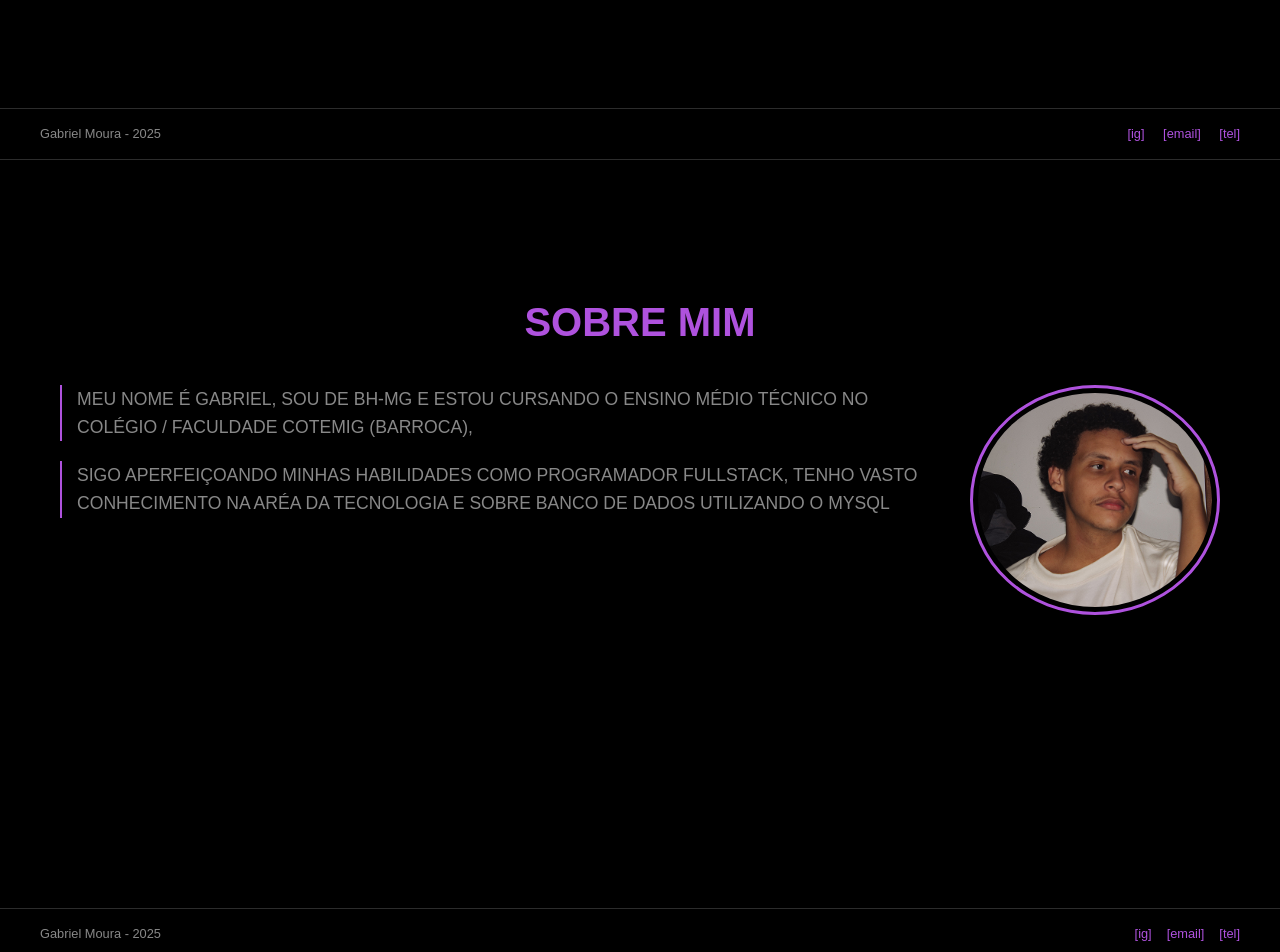
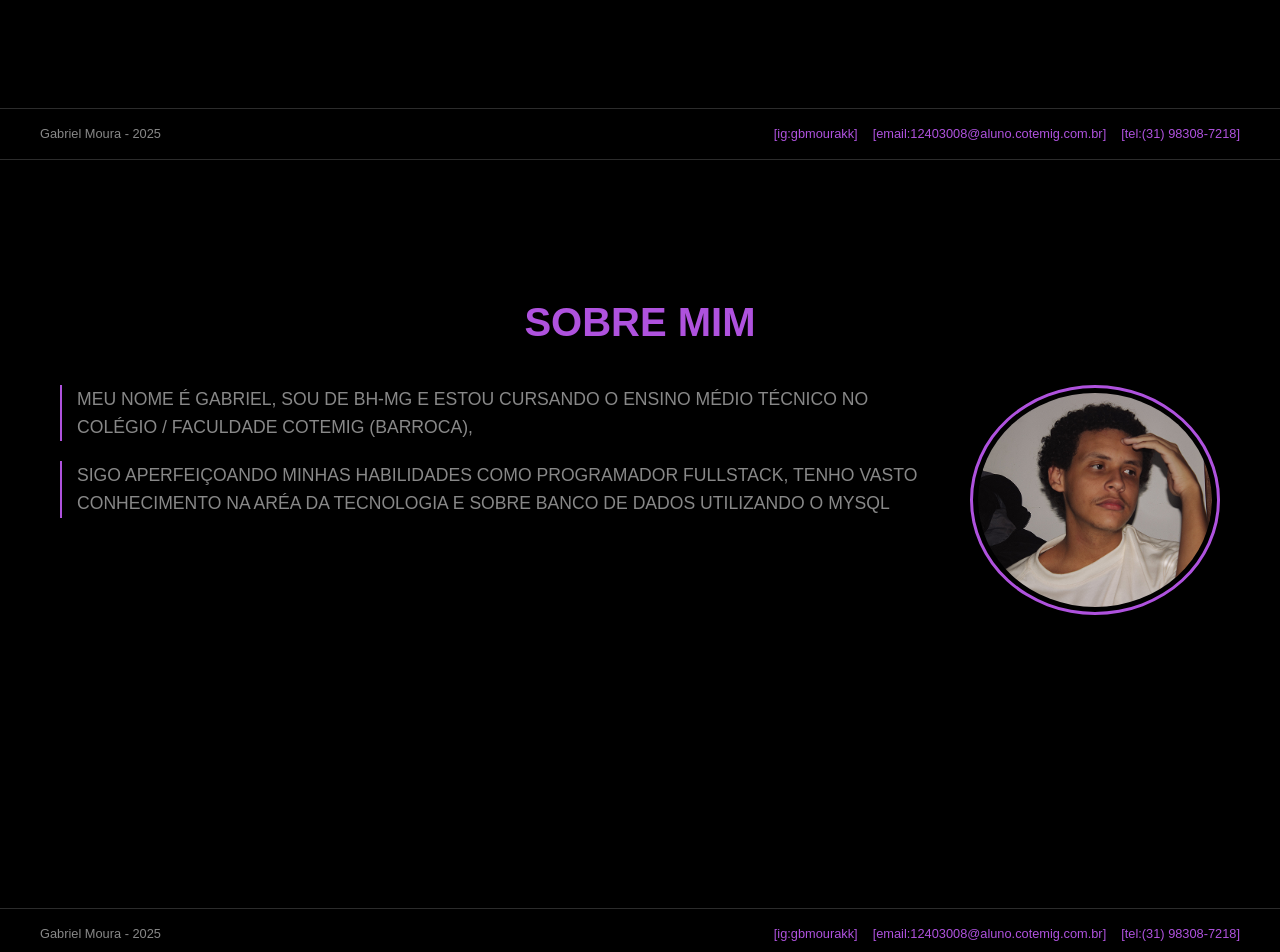
Before and after one commit to gbmourakk/Portifolio, a plain HTML site: page index.html in a window 1280 px wide. Shown: the part 640-1592 px from the top of the page. Drawn offline with Linux system fonts and the light colour scheme.

Commit message:
Update index.html

```diff
--- a/index.html
+++ b/index.html
@@ -39,9 +39,7 @@
             <div class="section-footer">
                 <span class="copyright">Gabriel Moura - 2025</span>
                 <div class="social-icons">
-                    <span>[ig]</span>
-                    <span>[email]</span>
-                    <span>[tel]</span>
+                    <span>[ig:gbmourakk]</span><span>[email:12403008@aluno.cotemig.com.br]</span><span>[tel:(31) 98308-7218]</span>
                 </div>
             </div>
         </section>
@@ -62,7 +60,7 @@
             <div class="section-footer">
                 <span class="copyright">Gabriel Moura - 2025</span>
                 <div class="social-icons">
-                    <span>[ig]</span><span>[email]</span><span>[tel]</span>
+                    <span>[ig:gbmourakk]</span><span>[email:12403008@aluno.cotemig.com.br]</span><span>[tel:(31) 98308-7218]</span>
                 </div>
             </div>
         </section>
@@ -82,7 +80,7 @@
             <div class="section-footer">
                 <span class="copyright">Gabriel Moura - 2025</span>
                 <div class="social-icons">
-                    <span>[ig]</span><span>[email]</span><span>[tel]</span>
+                    <span>[ig:gbmourakk]</span><span>[email:12403008@aluno.cotemig.com.br]</span><span>[tel:(31) 98308-7218]</span>
                 </div>
             </div>
         </section>
@@ -116,7 +114,7 @@
             <div class="section-footer">
                 <span class="copyright">Gabriel Moura - 2025</span>
                 <div class="social-icons">
-                    <span>[ig]</span><span>[email]</span><span>[tel]</span>
+                    <span>[ig:gbmourakk]</span><span>[email:12403008@aluno.cotemig.com.br]</span><span>[tel:(31) 98308-7218]</span>
                 </div>
             </div>
         </section>
@@ -154,7 +152,7 @@
             <div class="section-footer">
                 <span class="copyright">Gabriel Moura - 2025</span>
                 <div class="social-icons">
-                    <span>[ig]</span><span>[email]</span><span>[tel]</span>
+                    <span>[ig:gbmourakk]</span><span>[email:12403008@aluno.cotemig.com.br]</span><span>[tel:(31) 98308-7218]</span>
                 </div>
             </div>
         </section>
```
